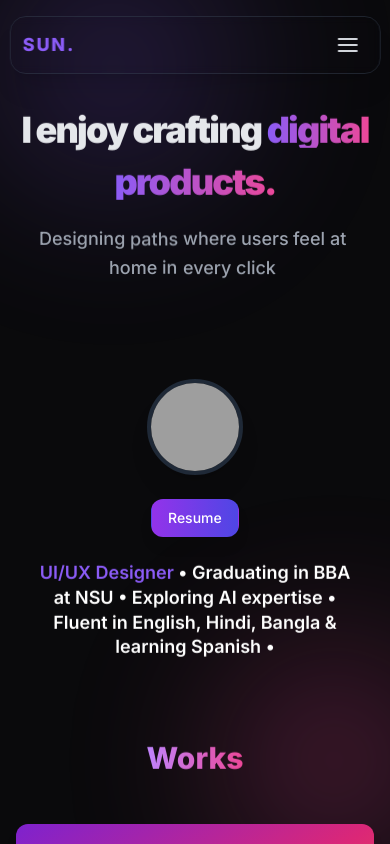
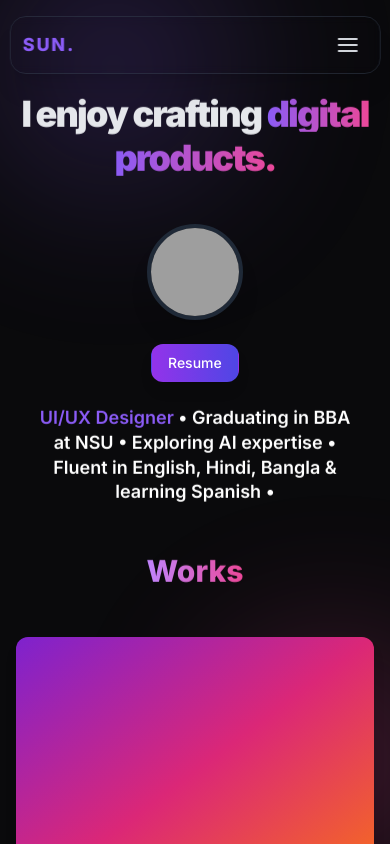
Before and after one commit to Shahriar-Sun/sun-portfolio, a plain HTML site: page index.html in a window 390 px wide. Shown: the top 844 px of the page. Drawn offline with nearby package versions, Linux system fonts and the light colour scheme; grey boxes are pictures that could not be loaded; a small style sheet from the web is missing; a web font is replaced by a local one.

Commit message:
Add files via upload

```diff
--- a/index.html
+++ b/index.html
@@ -397,7 +397,8 @@
     <main class="max-w-7xl mx-auto mt-8 md:mt-16 text-center">
 
         <!-- SECTION 1: HOME/HERO -->
-        <div id="hero-section" class="pt-16 pb-12 md:pt-20 md:pb-20">
+        <!-- Adjusted pt-16 to pt-12 and pb-12 to pb-6 for mobile gap reduction -->
+        <div id="hero-section" class="pt-12 pb-6 md:pt-20 md:pb-20">
             <!-- Headline: Uses existing animated-element and glitch -->
             <h2 id="main-headline" class="text-4xl sm:text-6xl md:text-8xl font-black tracking-tighter max-w-5xl mb-6 leading-none
                                         mx-auto animated-element">
@@ -407,13 +408,15 @@
                     <span class="glitch-text glitch-headline-text" data-text="digital">digital</span>
                 </span>
 
-                <span class="block mt-4 sm:mt-6">
+                <!-- FIX: Reduced vertical gap on mobile from mt-4 to mt-2 -->
+                <span class="block mt-2 sm:mt-6">
                     <span class="glitch-text glitch-headline-text" data-text="products.">products.</span>
                 </span>
             </h2>
 
-            <!-- Bio Section: Targeted for the NEW Staggered Word Reveal -->
-            <section id="bio-section" class="max-w-5xl mb-12 md:mb-16 mx-auto animated-element" aria-label="Professional Biography">
+            <!-- Bio Section: Targeted for removal on mobile (hidden below 'sm' breakpoint) -->
+            <!-- FIX: Added hidden sm:block utility class -->
+            <section id="bio-section" class="hidden sm:block max-w-5xl mb-12 md:mb-16 mx-auto animated-element" aria-label="Professional Biography">
                 <p id="bio-text" class="text-lg text-gray-400 leading-relaxed font-medium">
                     Designing paths where users feel at home in every click
                 </p>
@@ -422,7 +425,8 @@
         </div>
 
         <!-- SECTION 2: Info Block (Existing) -->
-        <div id="info-block" class="flex flex-col items-center justify-center space-y-6 max-w-xs mx-auto mb-20">
+        <!-- Reduced mb-20 to mb-12 for mobile gap reduction -->
+        <div id="info-block" class="flex flex-col items-center justify-center space-y-6 max-w-xs mx-auto mb-12 md:mb-20">
 
             <!-- Profile Picture -->
             <div class="mb-0 animated-element">
@@ -857,6 +861,8 @@
             const element = document.querySelector(selector);
             if (!element) return;
 
+            // NOTE: Since the bio-section is hidden on mobile, this animation will only run on desktop.
+
             // Get the full text and hide the original
             const text = element.textContent.trim();
             element.textContent = ''; // Clear original text
```
